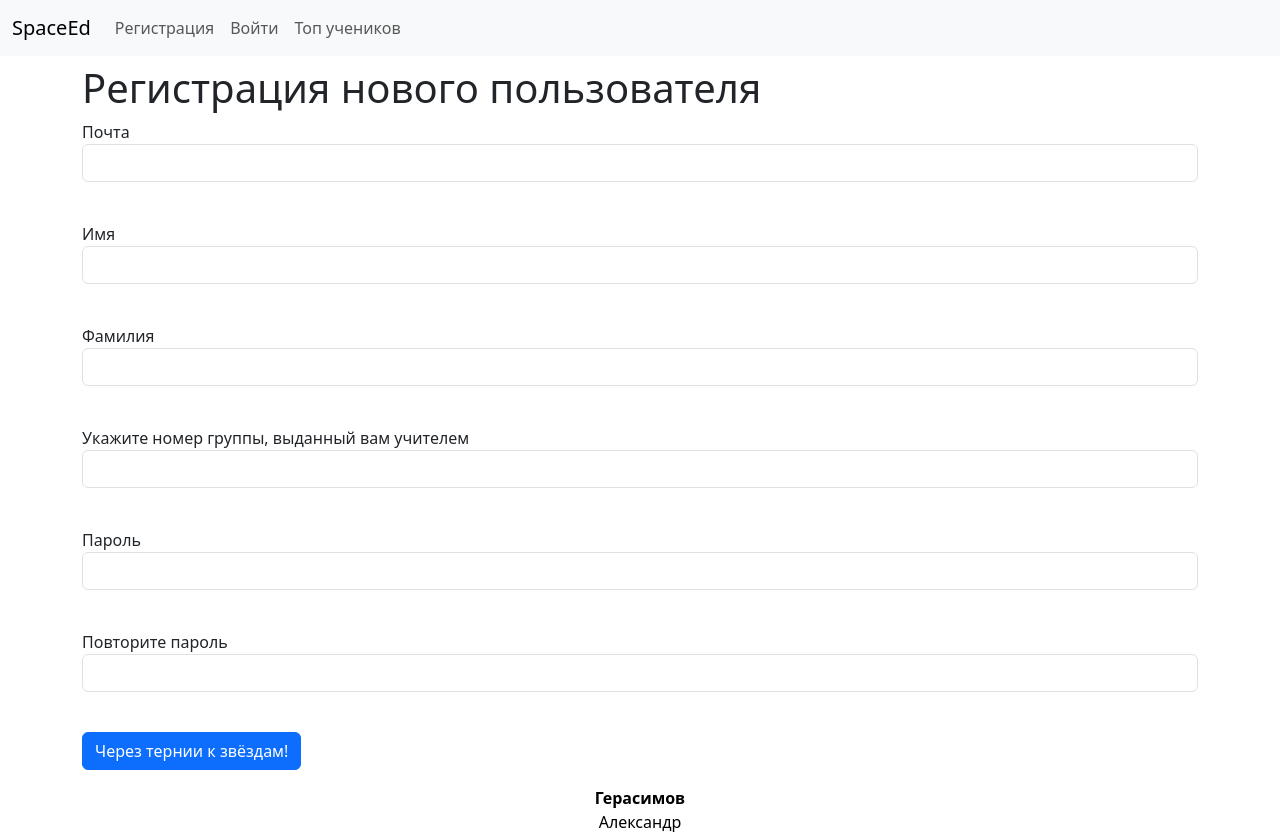
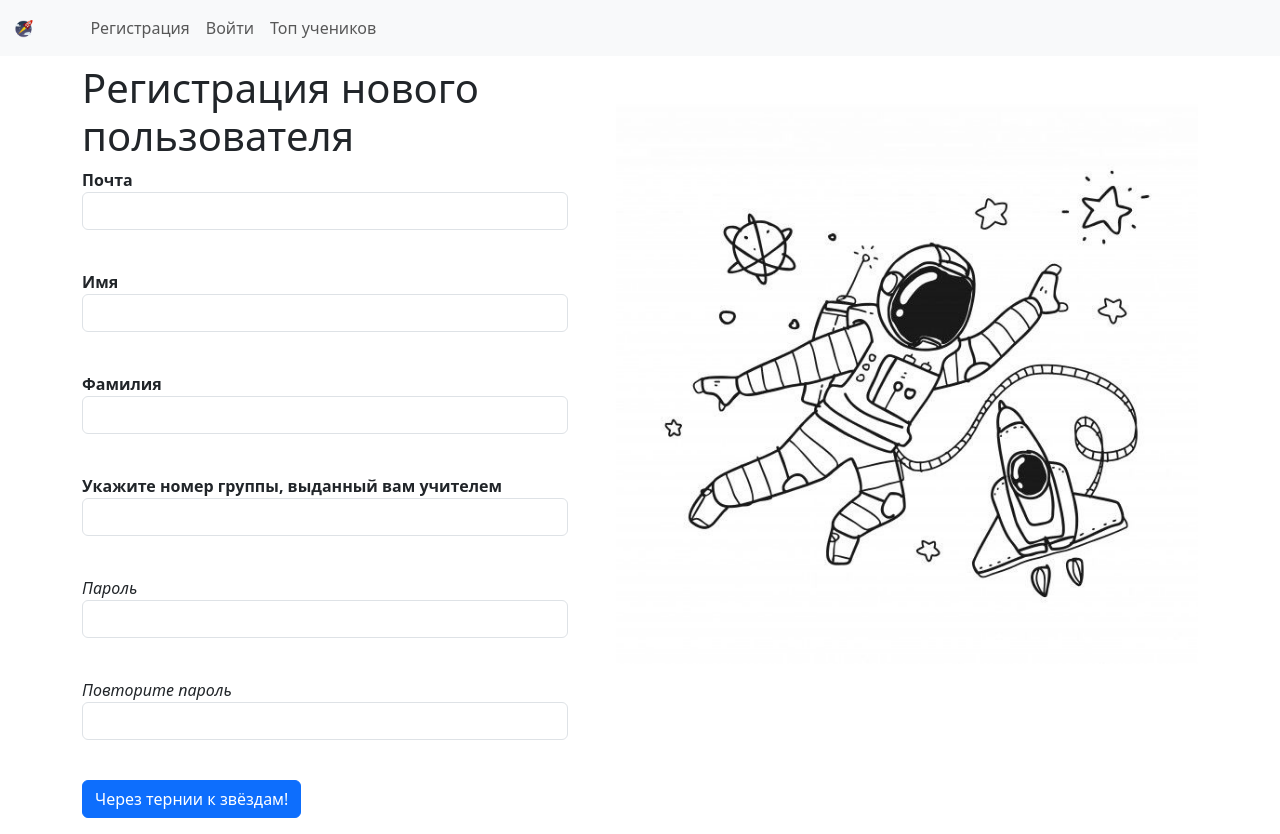
Before and after one commit to Aleksander1Byte/SpaceEd, a Flask app: page /register in a window 1280 px wide. Run offline with Flask 2, Linux system fonts and the light colour scheme; some libraries are stand-ins or nearby versions.

Commit message:
Frontend beautification

```diff
--- a/static/css/style.css
+++ b/static/css/style.css
@@ -0,0 +1,3 @@
+.width-45 {
+    width: 45%;
+}
--- a/templates/index.html
+++ b/templates/index.html
@@ -9,7 +9,9 @@
 
     <nav class="navbar navbar-expand-lg navbar-light bg-light">
         <div class="container-xxl">
-            <a class="navbar-brand" href="/">SpaceEd</a>
+            <div class="site-logo">
+                    <a href="/"><img src="static/img/logo.png" class="pe-5" style="height: 1.75vw" alt="SpaceEd"></a>
+                </div>
             <button class="navbar-toggler" type="button" data-bs-toggle="collapse"
                     data-bs-target="#navbarSupportedContent" aria-controls="navbarSupportedContent"
                     aria-expanded="false" aria-label="Toggle navigation">
@@ -54,13 +56,6 @@
 <main role="main" class="container">
     {% block content %}{% endblock %}
 </main>
-<footer class="footer">
-    <div class="d-flex justify-content-around align-items-start">
-        <div class="text-black font-60 text-center">
-            <b>Герасимов</b><br>Александр
-        </div>
-    </div>
-</footer>
 </body>
 <script src="https://cdn.jsdelivr.net/npm/@popperjs/core@2.10.2/dist/umd/popper.min.js"
         integrity="sha384-7+zCNj/IqJ95wo16oMtfsKbZ9ccEh31eOz1HGyDuCQ6wgnyJNSYdrPa03rtR1zdB"
--- a/templates/new_task.html
+++ b/templates/new_task.html
@@ -1,6 +1,8 @@
 {% extends "index.html" %}
 
 {% block content %}
+<center>
+    <div class="width-45">
         <form action="" method="POST" class="form" enctype=multipart/form-data>
             <h1 style="padding-top: 1vh;">Загрузить задание</h1>
             {{ form.hidden_tag() }}
@@ -52,11 +54,13 @@
                         Группа {{ group }} ({{", ".join(unique_groups[group])}})
                     </label>
                 </div>
+            {% endfor %}
                 </p>
             </div>
-    {% endfor %}
 
             <p>{{ form.submit(type="submit", class="btn btn-primary") }}</p>
             {{message}}
         </form>
+    </div>
+</center>
 {% endblock %}
--- a/templates/new_theory.html
+++ b/templates/new_theory.html
@@ -1,6 +1,8 @@
 {% extends "index.html" %}
 
 {% block content %}
+<center>
+    <div class="width-45">
         <form action="" method="POST" class="form" enctype=multipart/form-data>
             <h1 style="padding-top: 1vh;">Загрузить теорию</h1>
             {{ form.hidden_tag() }}
@@ -56,11 +58,13 @@
                         Группа {{ group }} ({{", ".join(unique_groups[group])}})
                     </label>
                 </div>
+                {% endfor %}
                 </p>
             </div>
-    {% endfor %}
 
             <p>{{ form.submit(type="submit", class="btn btn-primary") }}</p>
             {{message}}
         </form>
+    </div>
+</center>
 {% endblock %}
--- a/templates/register.html
+++ b/templates/register.html
@@ -2,11 +2,13 @@
 
 {% block content %}
 
+<div class="d-flex">
+    <div class="width-45">
         <form action="" method="POST" class="form form-70">
             <h1 style="padding-top: 1vh">Регистрация нового пользователя</h1>
             {{ form.hidden_tag() }}
             <p>
-        {{ form.email.label }}<br>
+                <b>{{ form.email.label }}</b><br>
                 {{ form.email(class="form-control", type="email") }}<br>
                 {% for error in form.email.errors %}
             <p class="alert alert-danger" role="alert">
@@ -15,7 +17,7 @@
             {% endfor %}
             </p>
             <p>
-        {{ form.first_name.label }}<br>
+                <b>{{ form.first_name.label }}</b><br>
                 {{ form.first_name(class="form-control") }}<br>
                 {% for error in form.first_name.errors %}
             <p class="alert alert-danger" role="alert">
@@ -24,7 +26,7 @@
             {% endfor %}
             </p>
             <p>
-        {{ form.last_name.label }}<br>
+                <b>{{ form.last_name.label }}</b><br>
                 {{ form.last_name(class="form-control") }}<br>
                 {% for error in form.last_name.errors %}
             <p class="alert alert-danger" role="alert">
@@ -33,7 +35,7 @@
             {% endfor %}
             </p>
             <p>
-        {{ form.group_id.label }}<br>
+                <b>{{ form.group_id.label }}</b><br>
                 {{ form.group_id(class="form-control") }}<br>
                 {% for error in form.group_id.errors %}
             <p class="alert alert-danger" role="alert">
@@ -42,7 +44,7 @@
             {% endfor %}
             </p>
             <p>
-        {{ form.password.label }}<br>
+                <i>{{ form.password.label }}</i><br>
                 {{ form.password(class="form-control", type="password") }}<br>
                 {% for error in form.password.errors %}
             <p class="alert alert-danger" role="alert">
@@ -51,7 +53,7 @@
             {% endfor %}
             </p>
             <p>
-        {{ form.password_again.label }}<br>
+                <i>{{ form.password_again.label }}</i><br>
                 {{ form.password_again(class="form-control", type="password") }}<br>
                 {% for error in form.password_again.errors %}
             <p class="alert alert-danger" role="alert">
@@ -62,4 +64,9 @@
             <p>{{ form.submit(type="submit", class="btn btn-primary") }}</p>
             {{message}}
         </form>
+    </div>
+    <div class="pt-5 ps-5">
+        <img src="static/img/astronaut.jpg" style="height: 70vh">
+    </div>
+</div>
 {% endblock %}
```
Also changed, not shown: templates/login.html (+9 -2 lines), static/img/astronaut.jpg (added), static/img/logo.png (added), static/img/rocket.png (added). Lines whose indentation alone changed are shown as unchanged.
